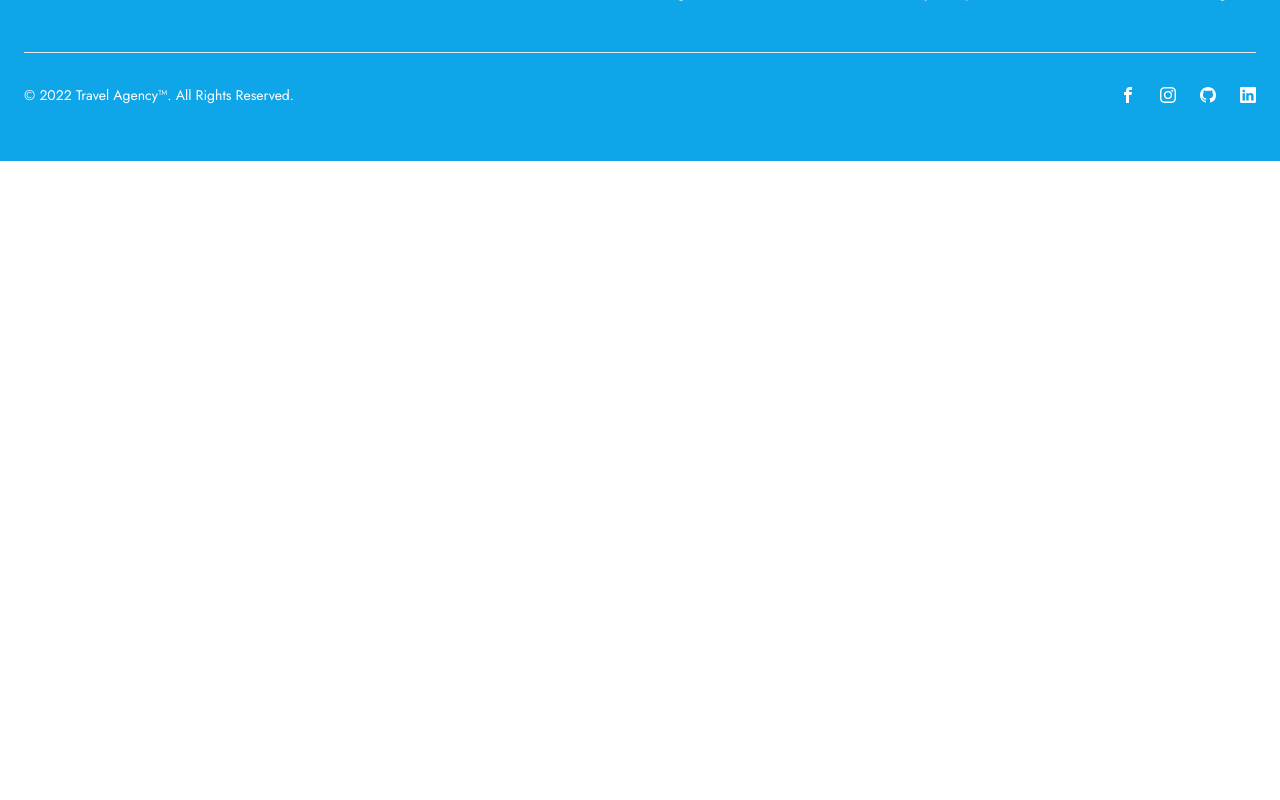
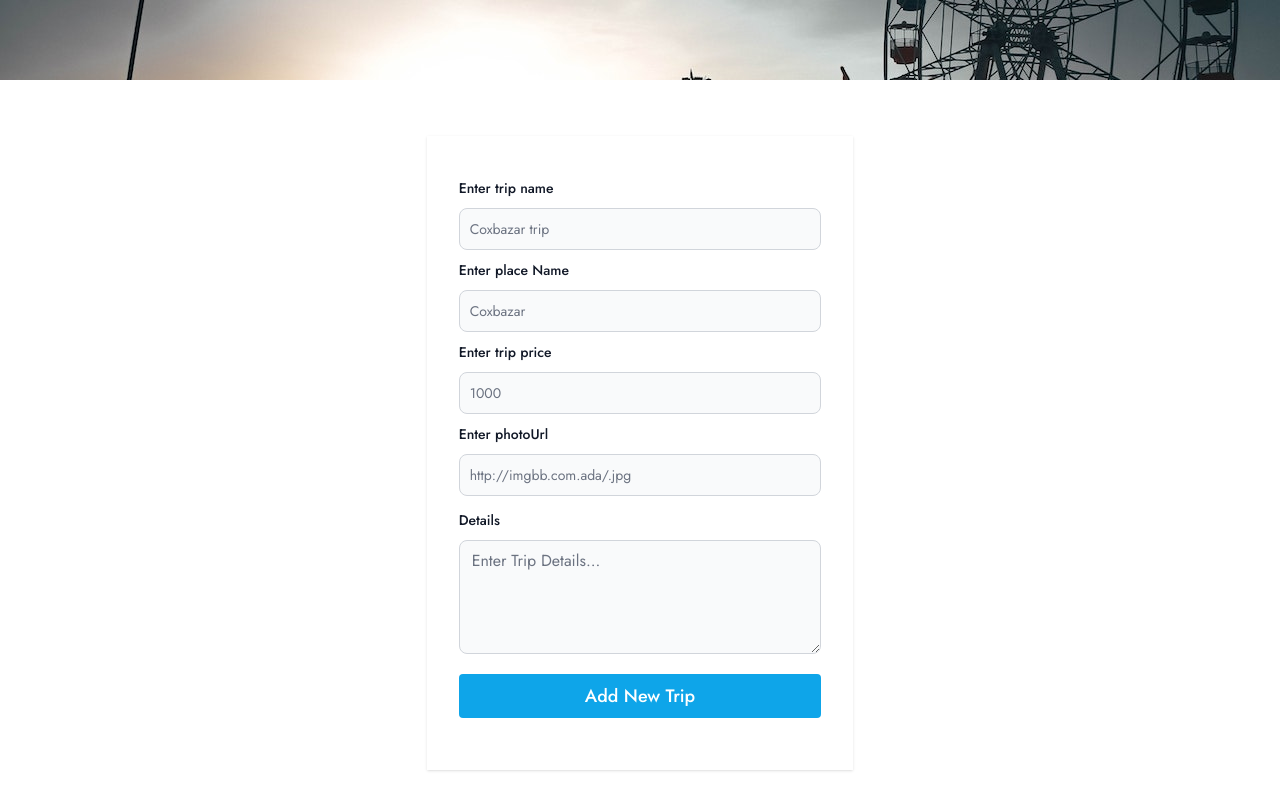
Before and after one commit to mukutdev/urban-travel-client, a React (Create React App) app: page /addnewservice in a window 1280 px wide. Shown: the part 400-1200 px from the top of the page. Before the commit the page ends 800 px from the top, so only its background shows below. Built offline with nearby package versions, Linux system fonts and the light colour scheme; no server answers.

Commit message:
add new service form added

```diff
--- a/src/Routes/Routes.js
+++ b/src/Routes/Routes.js
@@ -8,6 +8,7 @@ import MyReviews from "../pages/MyReviews/MyReviews";
 import Register from "../pages/Register/Register";
 import Services from "../pages/Services/Services";
 import SingleService from "../pages/SingleService/SingleService";
+import UpdateReview from "../pages/UpdateReview/UpdateReview";
 
 export const router = createBrowserRouter([
     {
@@ -31,6 +32,11 @@ export const router = createBrowserRouter([
                 element:<MyReviews />,
             },
             {
+                path:'/myreviews/edit/:id',
+                element:<UpdateReview/>,
+
+            },
+            {
                 path:'/addnewservice',
                 element:<AddService />,
             },
--- a/src/components/ReviewCard/ReviewCard.js
+++ b/src/components/ReviewCard/ReviewCard.js
@@ -4,7 +4,7 @@ import { AiTwotoneStar } from 'react-icons/ai';
 const ReviewCard = ({review}) => {
 
     console.log(review);
-    const {serviceName , reviewerName , reviewerEmail , starRatings ,comments , photoURL} = review
+    const {serviceName , reviewerName , starRatings ,comments , photoURL} = review
     return (
         <div className='shadow bg-slate-50 py-3 px-6 rounded-md flex justify-start items-center gap-10 my-2'>
              <div>
--- a/src/pages/AddService/AddService.js
+++ b/src/pages/AddService/AddService.js
@@ -1,11 +1,123 @@
-import React from 'react';
+import React from "react";
+import BgImage from "../../components/BgImage/BgImage";
+import addNewTripImg from "../../assets/images//pexels-suliman-sallehi-2128181.jpg";
+import { Label, Textarea, TextInput } from "flowbite-react";
+import swal from "sweetalert";
+const AddService = () => {
 
-const AddService = () => {
-    return (
-        <div>
-            This is Add Service
+
+
+    const addNewTrip = e =>{
+        e.preventDefault()
+        const form = e.target
+
+        const tripDetails = {
+            tripName : form.trip.value,
+            location : form.place.value,
+            tripDetails:form.details.value,
+            tripLength:{
+            departure : '5 dec 2022',
+            return : '8 dec 2022',
+            duration : '3D 2N'
+            },
+            Price : form.price.value,
+            capacity: 15,
+            thumbnail:form.photourl.value,
+            imgCover: form.photourl.value,
+            Rating:5
+
+        }
+        console.log(tripDetails);
+
+        fetch('http://localhost:5000/trips' , {
+            method:'POST',
+            headers:{
+                'content-type' : 'application/json'
+            },
+            body: JSON.stringify(tripDetails)
+        })
+        .then(res => res.json())
+        .then(data =>{
+            if(data.acknowledged){
+                swal("Congratzz!", "Trips added", "success");
+                form.reset()
+            }
+        })
+        .catch(err => console.log(err))
+    }
+
+
+
+
+  return (
+    <div>
+      <BgImage img={addNewTripImg} content={"Add New Trip"} />
+
+      <div className="container mx-auto my-14">
+        <div className="w-1/3 mx-auto my-12 p-8 shadow">
+
+          <form onSubmit={addNewTrip}>
+            <div className="mb-2 mt-2 block">
+              <Label htmlFor="trip4" value="Enter trip name" />
+            </div>
+            <TextInput
+              id="trip4"
+              name="trip"
+              type="text"
+              placeholder="Coxbazar trip"
+              required={true}
+            />
+            <div className="mb-2 mt-2 block">
+              <Label htmlFor="placename4" value="Enter place Name" />
+            </div>
+            <TextInput
+              id="placename4"
+              name="place"
+              type="text"
+              placeholder="Coxbazar"
+              required={true}
+            />
+            <div className="mb-2 mt-2 block">
+              <Label htmlFor="price4" value="Enter trip price" />
+            </div>
+            <TextInput
+              id="price4"
+              name="price"
+              type="number"
+              placeholder="1000"
+              required={true}
+            />
+            <div className="mb-2 mt-2 block">
+              <Label htmlFor="photo4" value="Enter photoUrl" />
+            </div>
+            <TextInput
+              id="photo4"
+              name="photourl"
+              type="text"
+              placeholder="http://imgbb.com.ada/.jpg"
+              required={true}
+            />
+            <div className="mb-2 mt-3 block">
+                      <Label htmlFor="detail4" value="Details" />
+                    </div>
+                    <Textarea
+                      id="detail4"
+                      name="details"
+                      placeholder="Enter Trip Details..."
+                      required={true}
+                      rows={4}
+                    />
+              <button
+                      className="my-5 bg-sky-500 hover:bg-orange-500 rounded py-2 text-white font-medium  w-full text-lg"
+                      type="submit"
+                    >
+                     Add New Trip
+                    </button>
+          </form>
         </div>
-    );
+      </div>
+    </div>
+  );
 };
 
 export default AddService;
--- a/src/pages/MyReviews/MyReviews.js
+++ b/src/pages/MyReviews/MyReviews.js
@@ -1,7 +1,9 @@
+/* eslint-disable react/style-prop-object */
 import { Tooltip } from "flowbite-react";
 import React, { useContext, useEffect, useState } from "react";
 import { AiTwotoneStar } from "react-icons/ai";
 import { FiEdit, FiTrash2 } from "react-icons/fi";
+import { useNavigate } from "react-router-dom";
 import swal from "sweetalert";
 import myReviewImg from "../../assets/images//pexels-suliman-sallehi-2128181.jpg";
 import BgImage from "../../components/BgImage/BgImage";
@@ -9,7 +11,8 @@ import { AuthProvider } from "../../context/AuthContext";
 const MyReviews = () => {
   const { user } = useContext(AuthProvider);
   const [myReviews, setMyReviews] = useState([]);
-  const [refresh, setRefresh] = useState(false);
+//   const [refresh, setRefresh] = useState(false);
+  const navigate = useNavigate()
 
   useEffect(() => {
     fetch(`http://localhost:5000/emailBase?email=${user?.email}`)
@@ -19,6 +22,9 @@ const MyReviews = () => {
         setMyReviews(data);
       });
   }, [user?.email]);
+
+
+  //deelete review function
 
 
   const handleDeleteReview = id =>{
@@ -50,6 +56,13 @@ const MyReviews = () => {
           swal("Your review  is safe!");
         }
       });
+  }
+
+  //update review function
+
+  const handleUpdate = (id) =>{
+    console.log(id);
+    navigate(`/myreviews/edit/${id}`)
   }
 
   return (
@@ -102,7 +115,7 @@ const MyReviews = () => {
                     </div>
                     <div className="action ml-auto mr-9 flex">
                       <Tooltip content="Edit Review" style="light">
-                        <button className="bg-green-500 text-lg  p-2 text-white mr-2 rounded ">
+                        <button onClick={()=>handleUpdate(singleReview._id)} className="bg-green-500 text-lg  p-2 text-white mr-2 rounded ">
                           <FiEdit></FiEdit>
                         </button>
                       </Tooltip>
--- /dev/null
+++ b/src/pages/UpdateReview/UpdateReview.js
@@ -0,0 +1,148 @@
+import { Label, Select, Textarea, TextInput } from "flowbite-react";
+import React, { useContext, useEffect, useState } from "react";
+import { AiOutlineLink, AiOutlineUserAdd } from "react-icons/ai";
+import { FaRegEnvelope } from "react-icons/fa";
+import { useNavigate, useParams } from "react-router-dom";
+import swal from "sweetalert";
+import { AuthProvider } from "../../context/AuthContext";
+
+const UpdateReview = () => {
+
+   const {id} = useParams()
+   console.log(id);
+//
+  const { user } = useContext(AuthProvider);
+//   const review = useLoaderData();
+  const [star, setStar] = useState(5);
+  const [review , setReview] = useState({})
+  const navigate = useNavigate();
+
+  useEffect(() => {
+    fetch(`http://localhost:5000/emailbase/${id}`)
+      .then(res => res.json())
+      .then(data => {
+        console.log(data);
+        setReview(data);
+      })
+      .catch(err => console.log(err));
+  }, [id]);
+
+
+
+  const updateReview = e => {
+    e.preventDefault();
+    const form = e.target;
+
+    const updateSiteData = {
+      id: review._id,
+      serviceName: review.tripName,
+      reviewerName: form.name.value,
+      email: user?.email,
+      date: new Date(),
+      starRatings: parseInt(star),
+      comments: form.comments.value,
+      photoURL: form.photoUrl.value,
+    };
+
+    fetch(`http://localhost:5000/emailBase/${review.id}`, {
+      method: "PATCH",
+      headers: {
+        "content-type": "application/json",
+      },
+      body: JSON.stringify(updateSiteData),
+    })
+      .then(res => res.json())
+      .then(data => {
+        if (data.modifiedCount) {
+          swal("Congratzz!", "Product has been update successfully", "success");
+          navigate("/myreviews");
+        }
+      })
+      .catch(err => console.log(err))
+      ;
+  };
+
+  return (
+    <div className="container mx-auto my-10">
+      <div className="w-1/3 shadow mx-auto p-9">
+        <h2 className="text-center font-bold text-xl my-4">
+          Update Your Review
+        </h2>
+        <form onSubmit={updateReview}>
+          <div className="mb-2 block">
+            <Label htmlFor="name4" value="Your name" />
+          </div>
+          <TextInput
+            id="name4"
+            name="name"
+            type="text"
+            defaultValue={user?.displayName}
+            required={true}
+            icon={AiOutlineUserAdd}
+          />
+          <div className="mb-2 mt-2 block">
+            <Label htmlFor="email4" value="Your email" />
+          </div>
+          <TextInput
+            id="email4"
+            name="email"
+            type="email"
+            readOnly
+            defaultValue={user?.email}
+            required={true}
+            icon={FaRegEnvelope}
+          />
+          <div className="mb-2 mt-2 block">
+            <Label htmlFor="photourl" value="Photo Url" />
+          </div>
+          <TextInput
+            id="photourl"
+            name="photoUrl"
+            type="text"
+            defaultValue={user?.photoURL ? user?.photoURL : ""}
+            required={true}
+            icon={AiOutlineLink}
+          />
+
+          <div id="select">
+            <div className="mb-2 mt-3 block">
+              <Label
+                htmlFor="ratings"
+                value="How many star you want to give?"
+              />
+            </div>
+            <Select
+              onChange={e => setStar(e.target.value)}
+              id="ratings"
+              required={true}
+            >
+              <option value={5}>5</option>
+              <option value={4}>4</option>
+              <option value={3}>3</option>
+              <option value={2}>2</option>
+              <option value={1}>1</option>
+            </Select>
+          </div>
+          <div className="mb-2 mt-3 block">
+            <Label htmlFor="comment" value="Share Your Experience" />
+          </div>
+          <Textarea
+            id="comment"
+            name="comments"
+            placeholder="Leave a comment..."
+            required={true}
+            rows={4}
+          />
+          <button
+            className="my-5 bg-sky-500 hover:bg-orange-500 rounded py-2 text-white font-medium  w-full text-lg"
+            type="submit"
+          >
+            Update Review
+          </button>
+        </form>
+      </div>
+    </div>
+  );
+};
+
+export default UpdateReview;
```
